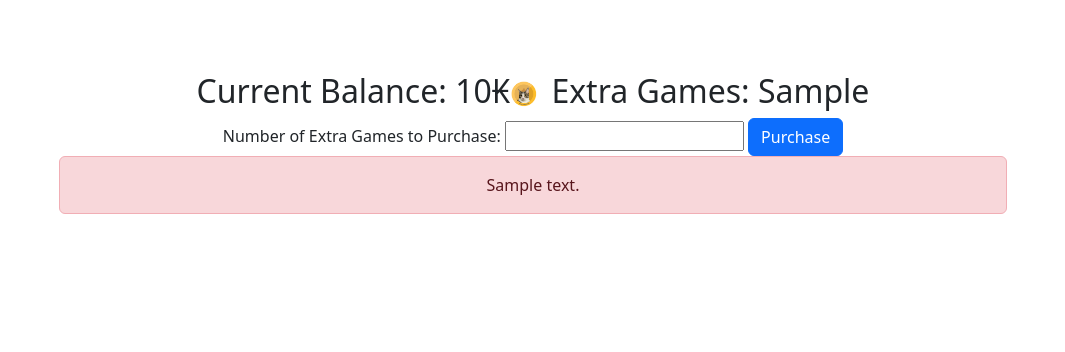
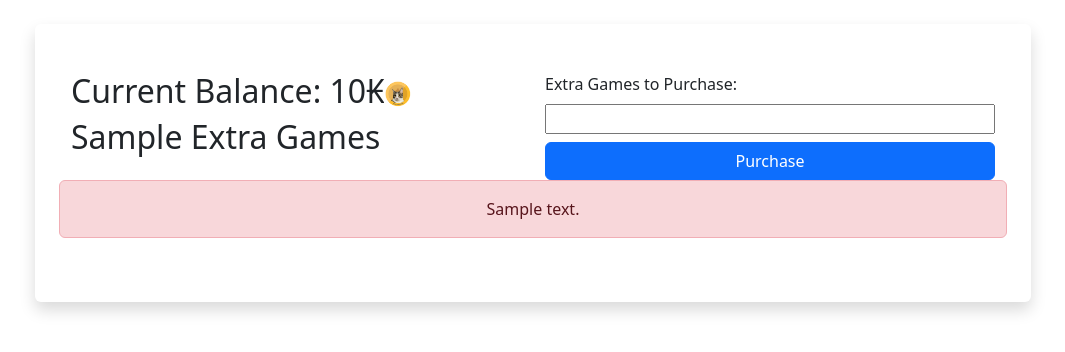
Before and after one commit to NKyhl/WordleND, a Django app: template src/wordleND/templates/purchase.html in a window 1280 px wide. Shown: the part 73-425 px from the top of the page, without its empty margins (107-1172 px from the left). Run offline with Django 5.2, Linux system fonts and the light colour scheme; the template is opened without the code that fills it: most values are stand-ins (such as "Sample title", 1, 10 or a date in 2020).

Commit message:
purchase styling

```diff
--- a/src/wordleND/templates/purchase.html
+++ b/src/wordleND/templates/purchase.html
@@ -20,14 +20,19 @@
 
 {% block content %}
     <div class="container">
-        <div class="content px-4 py-5 mx-5 text-center" id="content">
-            <h2>Current Balance: {{ balance }}₭<img src="static/kratoscoin.png" alt="Kratos Coins" class="bi" width="28" height="28" style="margin-right: 5px;"> Extra Games: {{ extra_plays }}</h2>
-            <form method="post">
-                {% csrf_token %}
-                <label for="amount">Number of Extra Games to Purchase:</label>
-                <input type="number" id="amount" name="amount" min="1" required>
-                <button type="submit" class="btn btn-primary">Purchase</button>
-            </form>
+        <div class="shadow rounded row px-4 py-5 mx-5 text-center">
+            <div class="col-md-6 text-start">
+                <h2>Current Balance: {{ balance }}₭<img src="static/kratoscoin.png" alt="Kratos Coins" class="bi" width="28" height="28" style="margin-right: 5px;"></h2>
+                <h2>{{ extra_plays }} Extra Game{{extra_plays|pluralize}}</h2>
+            </div>
+            <div class="col-md-6 justify-content-start">
+                <form method="post" class="d-flex flex-column text-start gap-2">
+                    {% csrf_token %}
+                    <label for="amount">Extra Games to Purchase:</label>
+                    <input type="number" id="amount" name="amount" min="1" required>
+                    <button type="submit" class="btn btn-primary">Purchase</button>
+                </form>
+            </div>
 
             {% if transaction_result %}
                 <div class="alert {% if transaction_result.success %}alert-success{% else %}alert-danger{% endif %}" role="alert">
```
